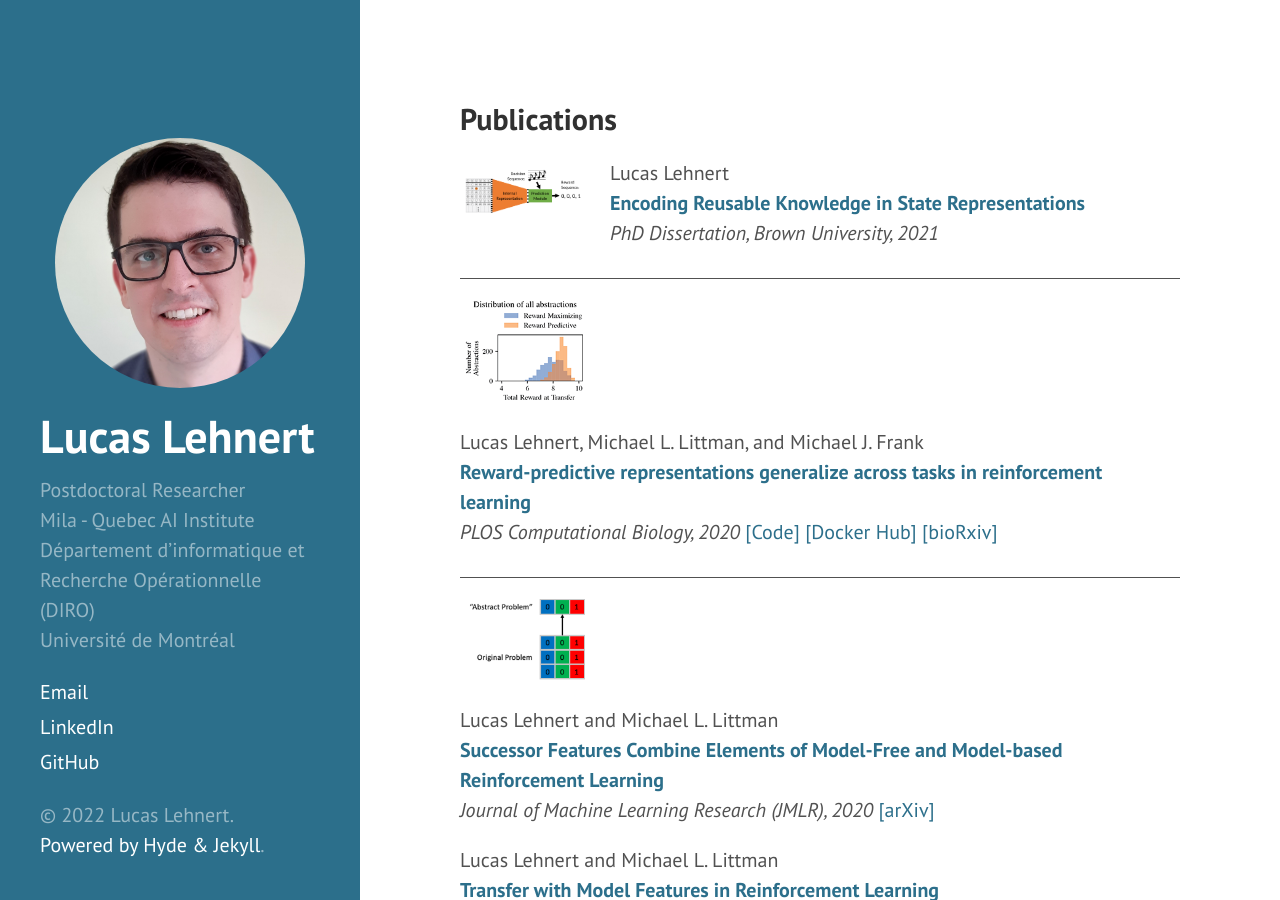
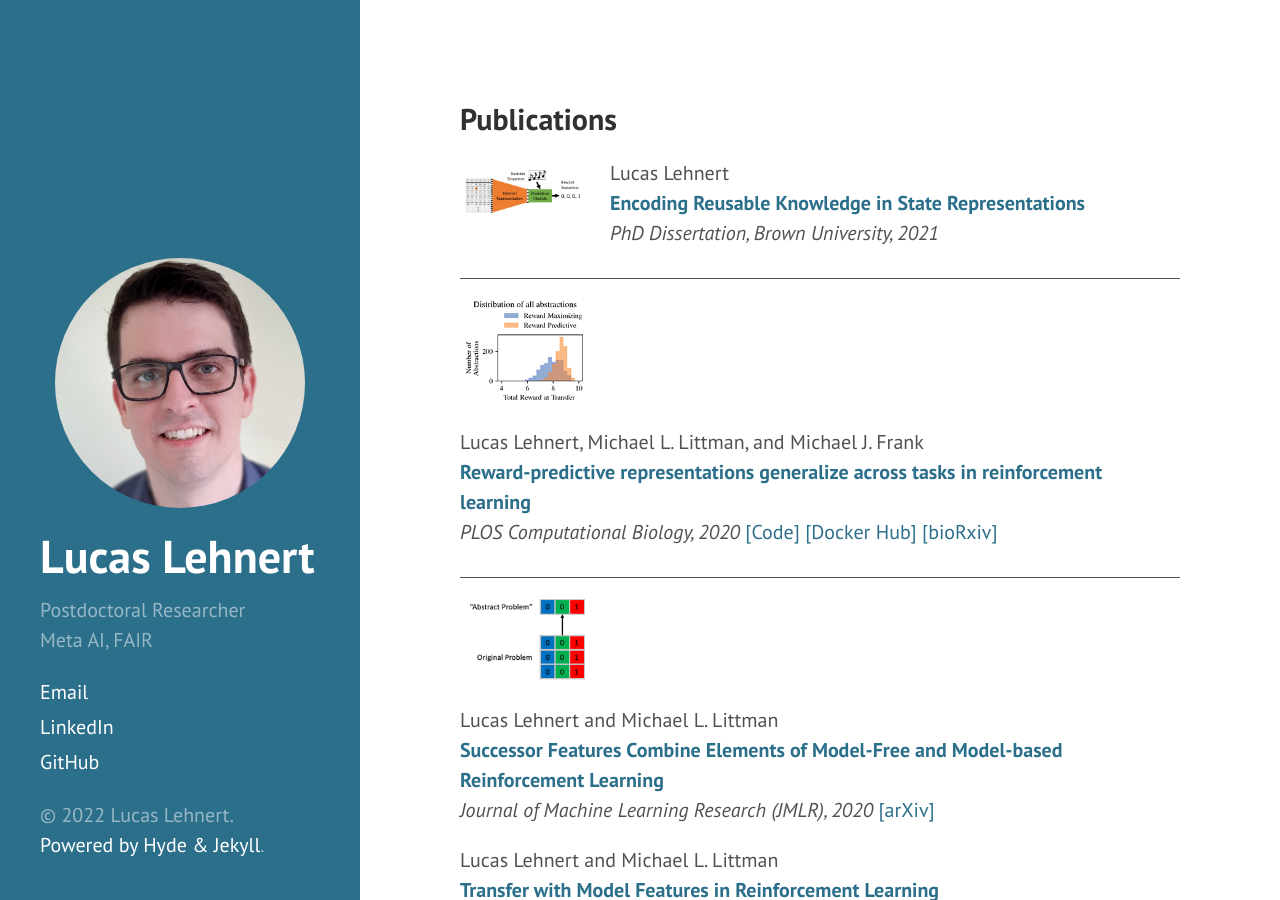
Before and after one commit to lucaslehnert/lucaslehnert.github.io, a Jekyll site: the page built from index.html, in a window 1280 px wide and 900 px high. Built offline with Jekyll 4.4.1, drawn with Linux system fonts in a browser that asks for light colours; Markdown is read by kramdown in place of the engine named in the settings; the list of posts is cut into pages by our own code.

Commit message:
Updating affiliation on sidebar.

```diff
--- a/_config.yml
+++ b/_config.yml
@@ -11,12 +11,11 @@ plugins:          [jekyll-paginate, jekyll-seo-tag, jekyll-sitemap, jemoji]
 # Setup
 title:            Lucas Lehnert
 tagline:          "Personal Website"
-description:      "Postdoctoral Researcher<br/>Mila - Quebec AI Institute<br/>Département d’informatique et Recherche Opérationnelle (DIRO)<br/>Université de Montréal"
+description:      "Postdoctoral Researcher<br/>Meta AI, FAIR"
 url:              http://lucaslehnert.github.io
 baseurl:          /
 
 paginate:         3
 
-email: lucas.lehnert@mila.quebec
 linkedin: https://www.linkedin.com/in/lucaslehnert
 github: https://github.com/lucaslehnert
```
